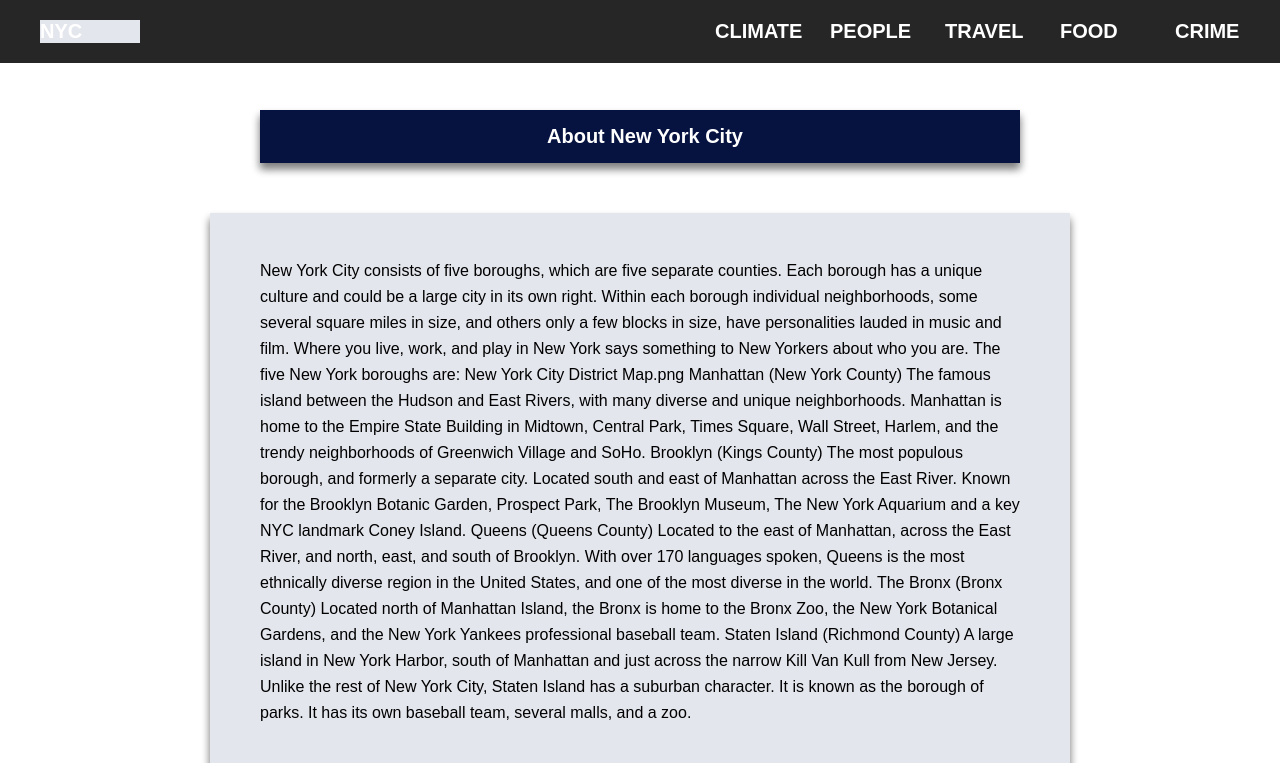
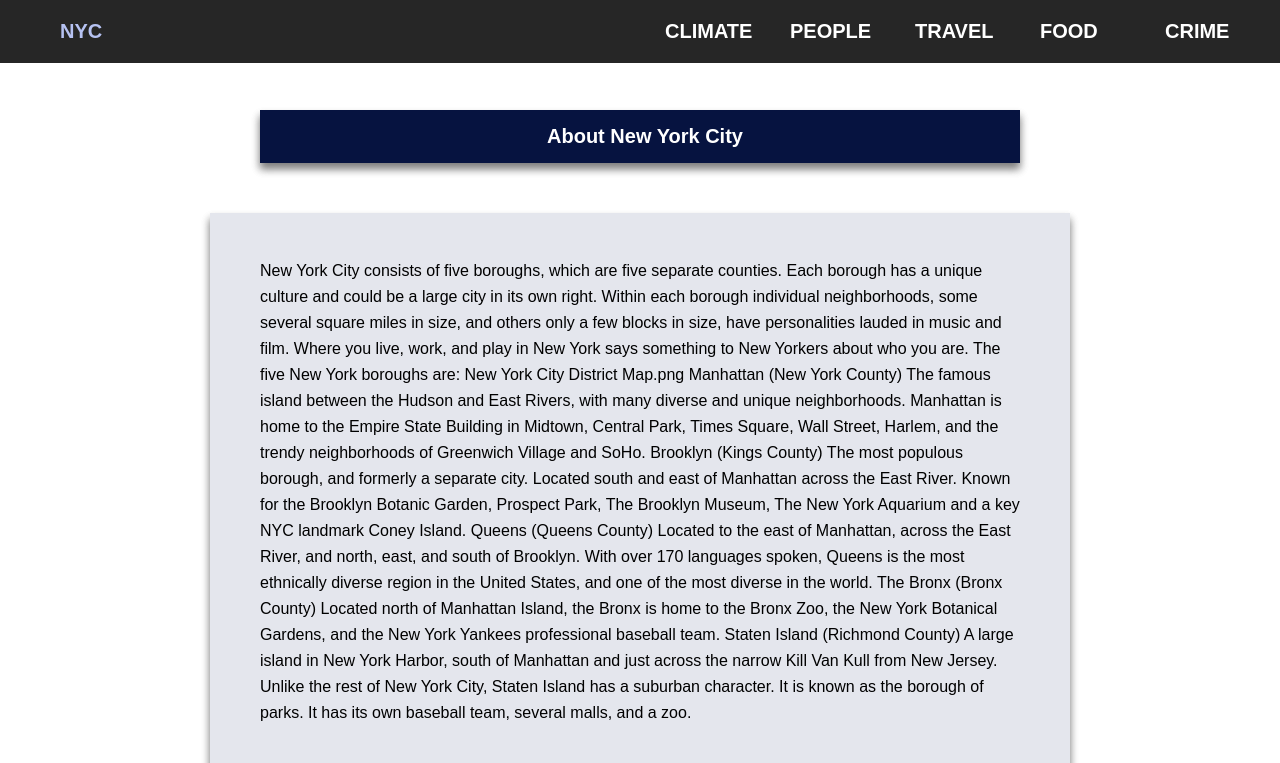
Before and after one commit to susanaflores/DMST290, a plain HTML site: page assignments/assignment01/assignment01.html in a window 1280 px wide. In both pictures the pointer is over the link "NYC". Shown: the top 763 px of the page. Drawn offline with Linux system fonts and the light colour scheme.

Commit message:
readme.md file
list of changes

```diff
--- a/assignments/assignment01/assignment01.css
+++ b/assignments/assignment01/assignment01.css
@@ -18,7 +18,7 @@
 }
 
 ul {
-    padding-left: 30px;
+    padding-left: 50px;
     margin: 0;
     list-style: none;
 }
@@ -29,7 +29,7 @@
 
 li {
     float: left;
-    padding-right: 15px;
+    padding-right: 25px;
 }
 
 nav a {
@@ -42,8 +42,8 @@
     font-size: 20px;
 }
 
-a:hover {
-    background-color: #e4e6ed;
+nav a:hover {
+    color: #b6c2f2;
 }
 
 #nyc, #climate, #people, #travel, #food, #crime {
```
Also changed, not shown: 5 other files.
